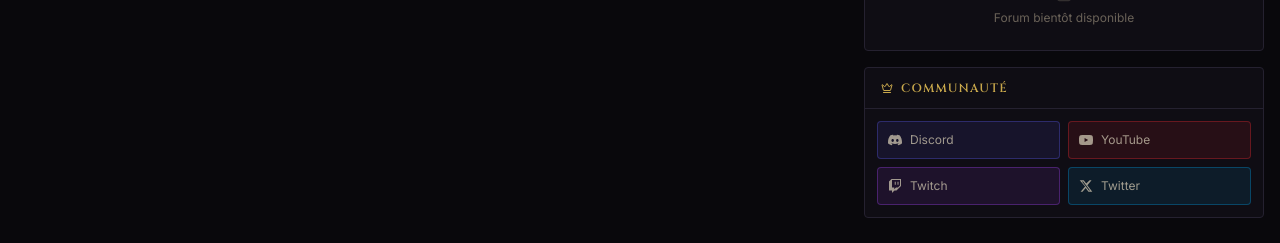
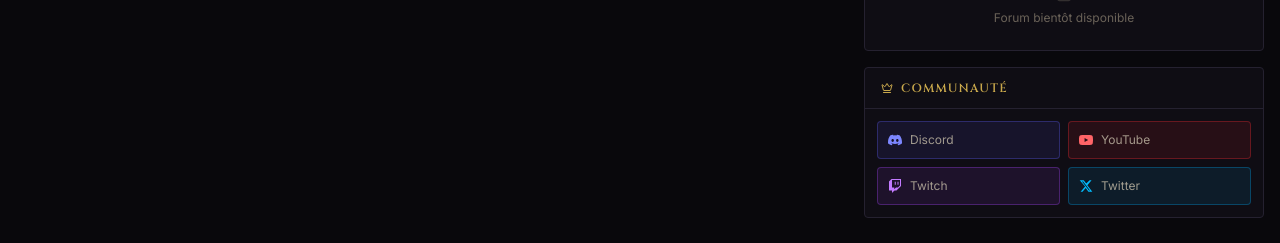
Before and after one commit to EddyBouraba/zenkar-website, a React (Vite) app: page / in a window 1280 px wide. Shown: the part 1080-1323 px from the top of the page. Built offline with nearby package versions, Linux system fonts and the light colour scheme; no server answers.

Commit message:
fix: add className/size props to brand SVG icon components

```diff
--- a/src/components/home/NewsSection.tsx
+++ b/src/components/home/NewsSection.tsx
@@ -1,25 +1,27 @@
 import { Crown, ShoppingBag, Users, Server, FileText, Sparkles } from 'lucide-react'
 
-const DiscordIcon = () => (
-  <svg width="14" height="14" viewBox="0 0 24 24" fill="currentColor">
+interface BrandIconProps { className?: string; size?: number }
+
+const DiscordIcon = ({ className }: BrandIconProps) => (
+  <svg width="14" height="14" viewBox="0 0 24 24" fill="currentColor" className={className}>
     <path d="M20.317 4.37a19.791 19.791 0 0 0-4.885-1.515.074.074 0 0 0-.079.037c-.21.375-.444.864-.608 1.25a18.27 18.27 0 0 0-5.487 0 12.64 12.64 0 0 0-.617-1.25.077.077 0 0 0-.079-.037A19.736 19.736 0 0 0 3.677 4.37a.07.07 0 0 0-.032.027C.533 9.046-.32 13.58.099 18.057c.002.022.015.04.035.052a19.9 19.9 0 0 0 5.993 3.03.078.078 0 0 0 .084-.028c.462-.63.874-1.295 1.226-1.994a.076.076 0 0 0-.041-.106 13.107 13.107 0 0 1-1.872-.892.077.077 0 0 1-.008-.128 10.2 10.2 0 0 0 .372-.292.074.074 0 0 1 .077-.01c3.928 1.793 8.18 1.793 12.062 0a.074.074 0 0 1 .078.01c.12.098.246.198.373.292a.077.077 0 0 1-.006.127 12.299 12.299 0 0 1-1.873.892.077.077 0 0 0-.041.107c.36.698.772 1.362 1.225 1.993a.076.076 0 0 0 .084.028 19.839 19.839 0 0 0 6.002-3.03.077.077 0 0 0 .032-.054c.5-5.177-.838-9.674-3.549-13.66a.061.061 0 0 0-.031-.03zM8.02 15.33c-1.183 0-2.157-1.085-2.157-2.419 0-1.333.956-2.419 2.157-2.419 1.21 0 2.176 1.096 2.157 2.42 0 1.333-.956 2.418-2.157 2.418zm7.975 0c-1.183 0-2.157-1.085-2.157-2.419 0-1.333.955-2.419 2.157-2.419 1.21 0 2.176 1.096 2.157 2.42 0 1.333-.946 2.418-2.157 2.418z"/>
   </svg>
 )
 
-const YouTubeIcon = () => (
-  <svg width="14" height="14" viewBox="0 0 24 24" fill="currentColor">
+const YouTubeIcon = ({ className }: BrandIconProps) => (
+  <svg width="14" height="14" viewBox="0 0 24 24" fill="currentColor" className={className}>
     <path d="M23.498 6.186a3.016 3.016 0 0 0-2.122-2.136C19.505 3.545 12 3.545 12 3.545s-7.505 0-9.377.505A3.017 3.017 0 0 0 .502 6.186C0 8.07 0 12 0 12s0 3.93.502 5.814a3.016 3.016 0 0 0 2.122 2.136c1.871.505 9.376.505 9.376.505s7.505 0 9.377-.505a3.015 3.015 0 0 0 2.122-2.136C24 15.93 24 12 24 12s0-3.93-.502-5.814zM9.545 15.568V8.432L15.818 12l-6.273 3.568z"/>
   </svg>
 )
 
-const XIcon = () => (
-  <svg width="14" height="14" viewBox="0 0 24 24" fill="currentColor">
+const XIcon = ({ className }: BrandIconProps) => (
+  <svg width="14" height="14" viewBox="0 0 24 24" fill="currentColor" className={className}>
     <path d="M18.244 2.25h3.308l-7.227 8.26 8.502 11.24H16.17l-4.714-6.231-5.401 6.231H2.747l7.73-8.835L1.254 2.25H8.08l4.253 5.622zm-1.161 17.52h1.833L7.084 4.126H5.117z"/>
   </svg>
 )
 
-const TwitchIcon = () => (
-  <svg width="14" height="14" viewBox="0 0 24 24" fill="currentColor">
+const TwitchIcon = ({ className }: BrandIconProps) => (
+  <svg width="14" height="14" viewBox="0 0 24 24" fill="currentColor" className={className}>
     <path d="M11.571 4.714h1.715v5.143H11.57zm4.715 0H18v5.143h-1.714zM6 0L1.714 4.286v15.428h5.143V24l4.286-4.286h3.428L22.286 12V0zm14.571 11.143l-3.428 3.428h-3.429l-3 3v-3H6.857V1.714h13.714z"/>
   </svg>
 )
```
